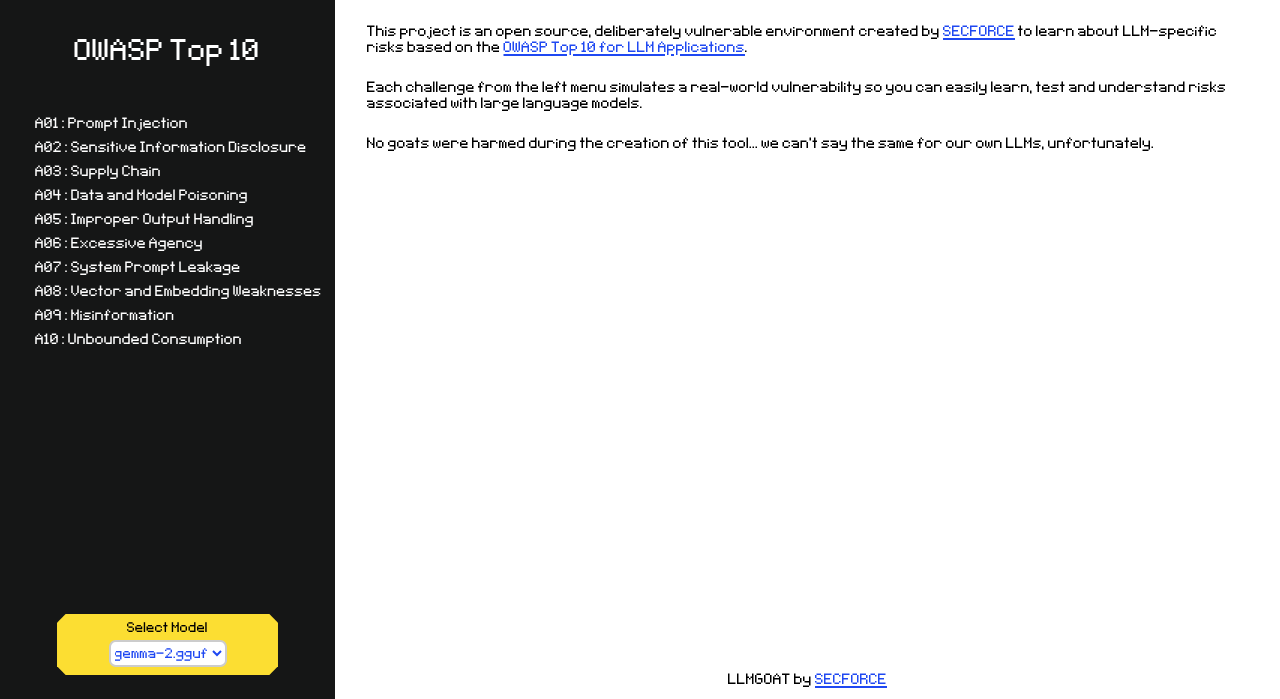
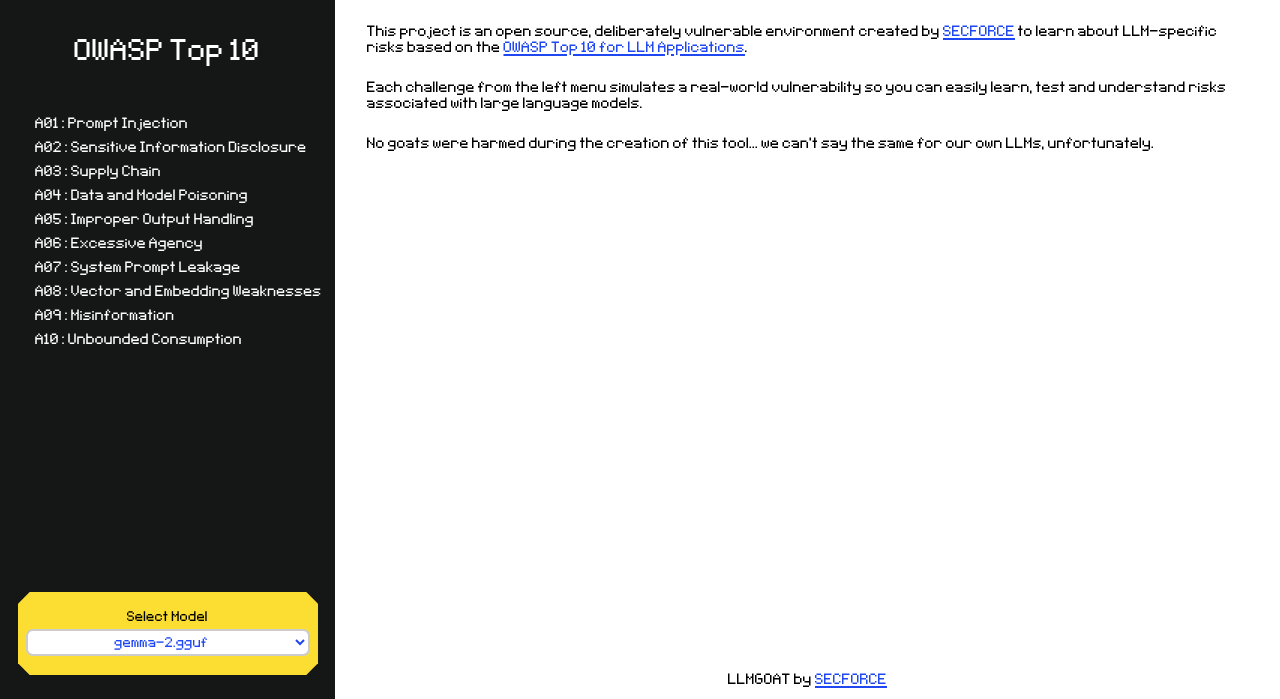
Before and after one commit to SECFORCE/LLMGoat, a Flask app: page / in a window 1280 px wide. Shown: the part 101-800 px from the top of the page. Run offline with Flask 3, Linux system fonts and the light colour scheme; parts of the project's set-up code (start-up, migrations or seed data) failed here and were passed over; some web fonts are replaced.

Commit message:
feat: improve select box style

```diff
--- a/llmgoat/static/style.css
+++ b/llmgoat/static/style.css
@@ -147,6 +147,7 @@
   background: url("/static/icons/model-box.svg") no-repeat center center;
   margin: auto auto 1em auto;
   max-width: 300px;
+  width: 100%;
   aspect-ratio: 300 / 83;
 }
 
@@ -155,6 +156,9 @@
   height: calc(100% - 1rem);
   width: calc(100% - 1rem);
   text-align: center;
+  display: flex;
+  flex-direction: column;
+  justify-content: center;
 }
 
 .model-title {
@@ -182,6 +186,13 @@
 
 .model-box select option {
   text-align: center;
+  font-size: 1.4rem;
+}
+
+@-moz-document url-prefix() {
+  .model-box select option {
+    font-size: 1rem; /* Firefox does not allow to set the font-family for select options so it looks bigger than it should be */
+  }
 }
 
 /* challenge side (right) */
```
